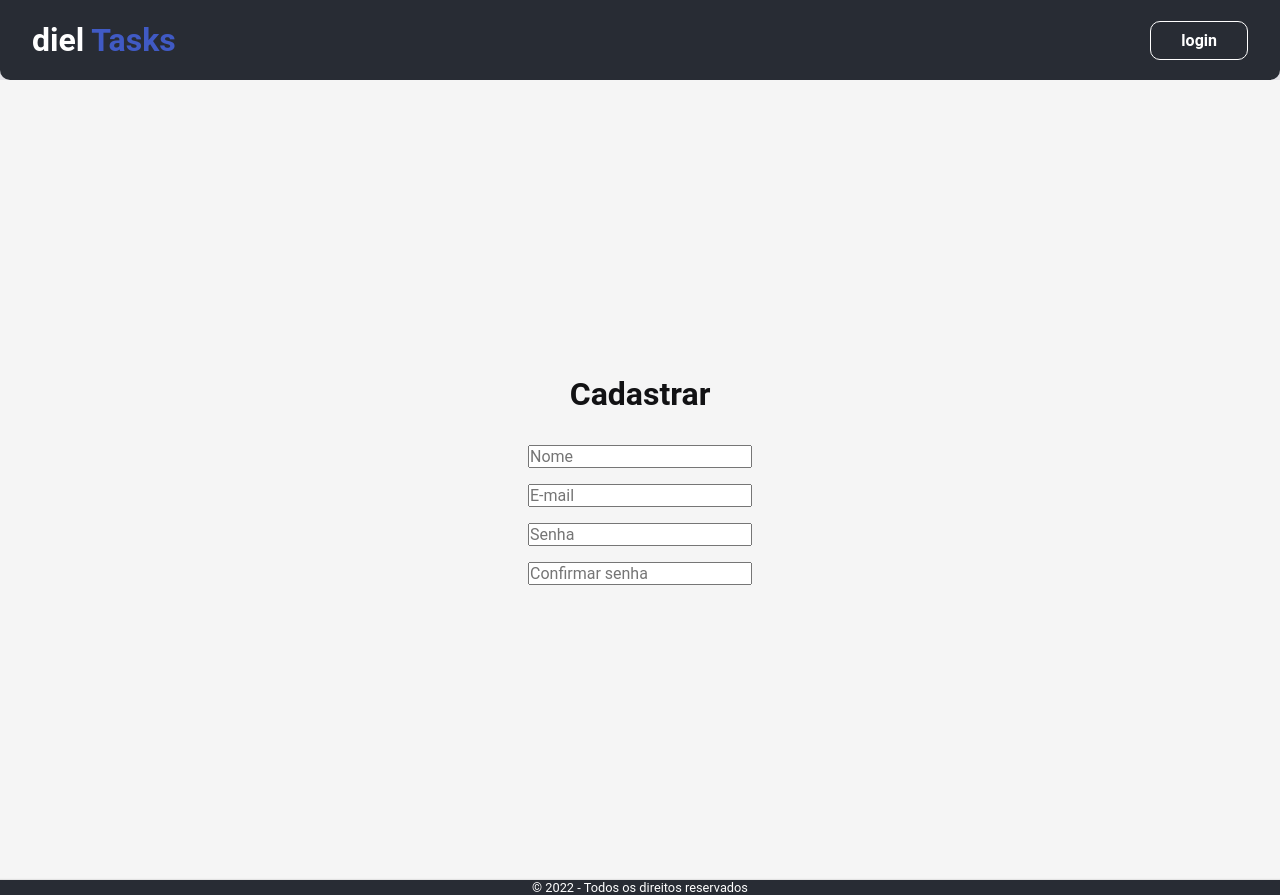
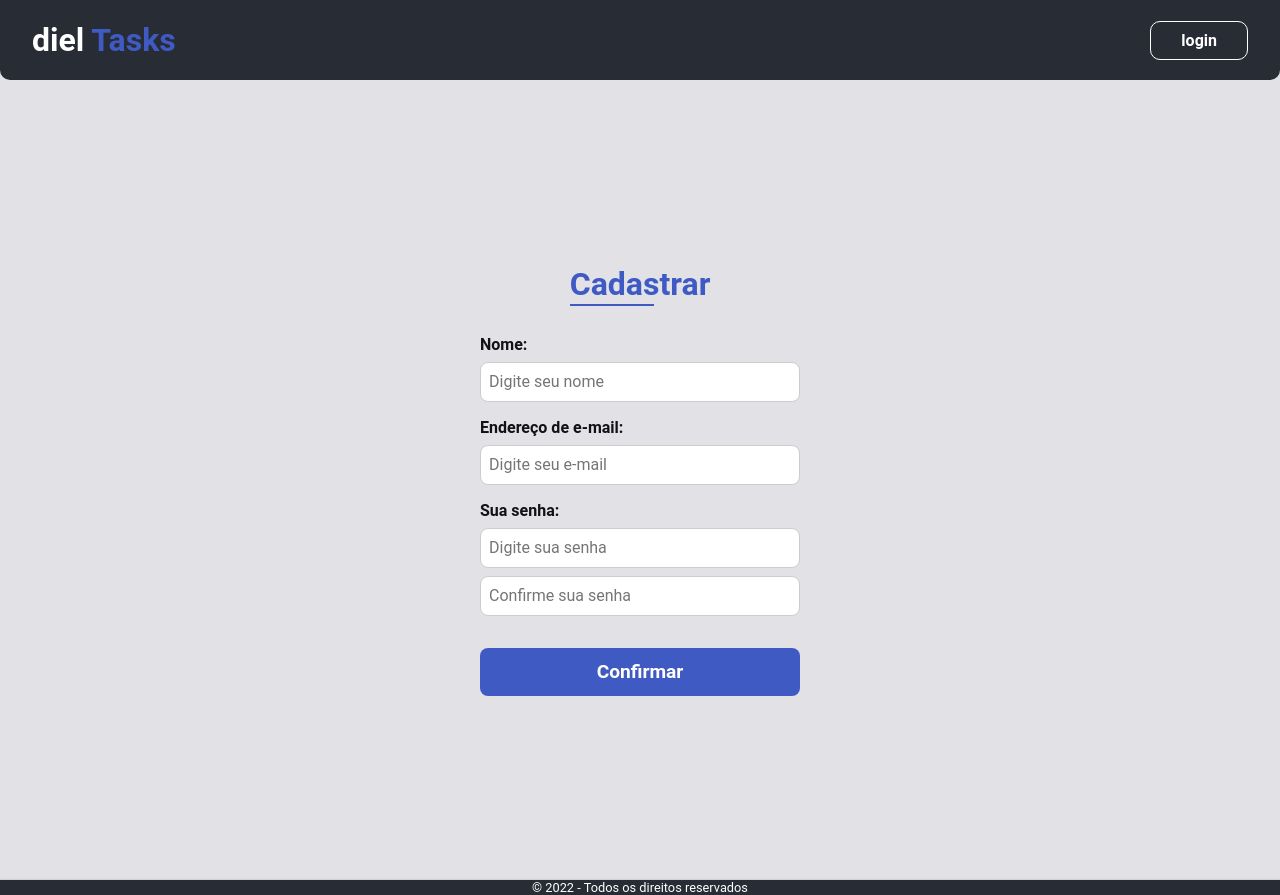
Before and after one commit to FelipeFerreiraDev/Diel-Energia-Test, a React (Vite) app in the folder frontend/: page /cadastrar in a window 1280 px wide. Built offline with nearby package versions, Linux system fonts and the light colour scheme.

Commit message:
feat: cadastrar pages

```diff
--- a/frontend/src/pages/Cadastrar/index.tsx
+++ b/frontend/src/pages/Cadastrar/index.tsx
@@ -1,19 +1,36 @@
+import TextInput from '../../components/TextInput';
 import style from './styles.module.scss';
 
 export default function Cadastrar() {
   return (
     <div className={style.container}>
-      <h1>Cadastrar</h1>
+      <h1 className={style.title}>Cadastrar</h1>
 
       <form action="" method="post">
-        <input type="text" name="nome" placeholder="Nome" />
-        <input type="text" name="email" placeholder="E-mail" />
-        <input type="password" name="senha" placeholder="Senha" />
-        <input
-          type="password"
-          name="confirmarSenha"
-          placeholder="Confirmar senha"
-        />
+        <div className={style.flexColumn}>
+          Nome:
+          <TextInput name="nome" placeholder="Digite seu nome" type="text" />
+        </div>
+        <div className={style.flexColumn}>
+          Endereço de e-mail:
+          <TextInput name="email" placeholder="Digite seu e-mail" type="text" />
+        </div>
+        <div className={style.flexColumn}>
+          Sua senha:
+          <TextInput
+            name="password"
+            placeholder="Digite sua senha"
+            type="password"
+          />
+          <TextInput
+            name="password"
+            placeholder="Confirme sua senha"
+            type="password"
+          />
+        </div>
+        <button type="button" className={style.button}>
+          Confirmar
+        </button>
       </form>
     </div>
   );
--- a/frontend/src/pages/Cadastrar/styles.module.scss
+++ b/frontend/src/pages/Cadastrar/styles.module.scss
@@ -4,6 +4,56 @@
   align-items: center;
   justify-content: center;
   height: 100vh;
-  width: 100vw;
-  background-color: #f5f5f5;
+  width: 100%;
 }
+
+form {
+  gap: 1rem;
+  margin-top: 2rem;
+  display: flex;
+  flex-direction: column;
+}
+
+.flexColumn {
+  display: flex;
+  flex-direction: column;
+  font-weight: bold;
+
+  input {
+    margin-top: 0.5rem;
+  }
+}
+
+.title {
+  color: var(--blue-500);
+  display: inline-block;
+  position: relative;
+
+  &::after {
+    content: '';
+    display: block;
+    position: absolute;
+    top: 100%;
+    left: 0;
+    height: 2px;
+    transform: translate(0%, 50%);
+    background-color: var(--blue-500);
+    width: 60%;
+  }
+}
+
+.button {
+  margin-top: 1rem;
+  height: 3rem;
+  border: none;
+  border-radius: 0.5rem;
+  background-color: var(--blue-500);
+  color: var(--white);
+  font-weight: bold;
+  font-size: 1.2rem;
+  transition: filter 0.2s;
+
+  &:hover {
+    filter: brightness(0.8);
+  }
+}
```
